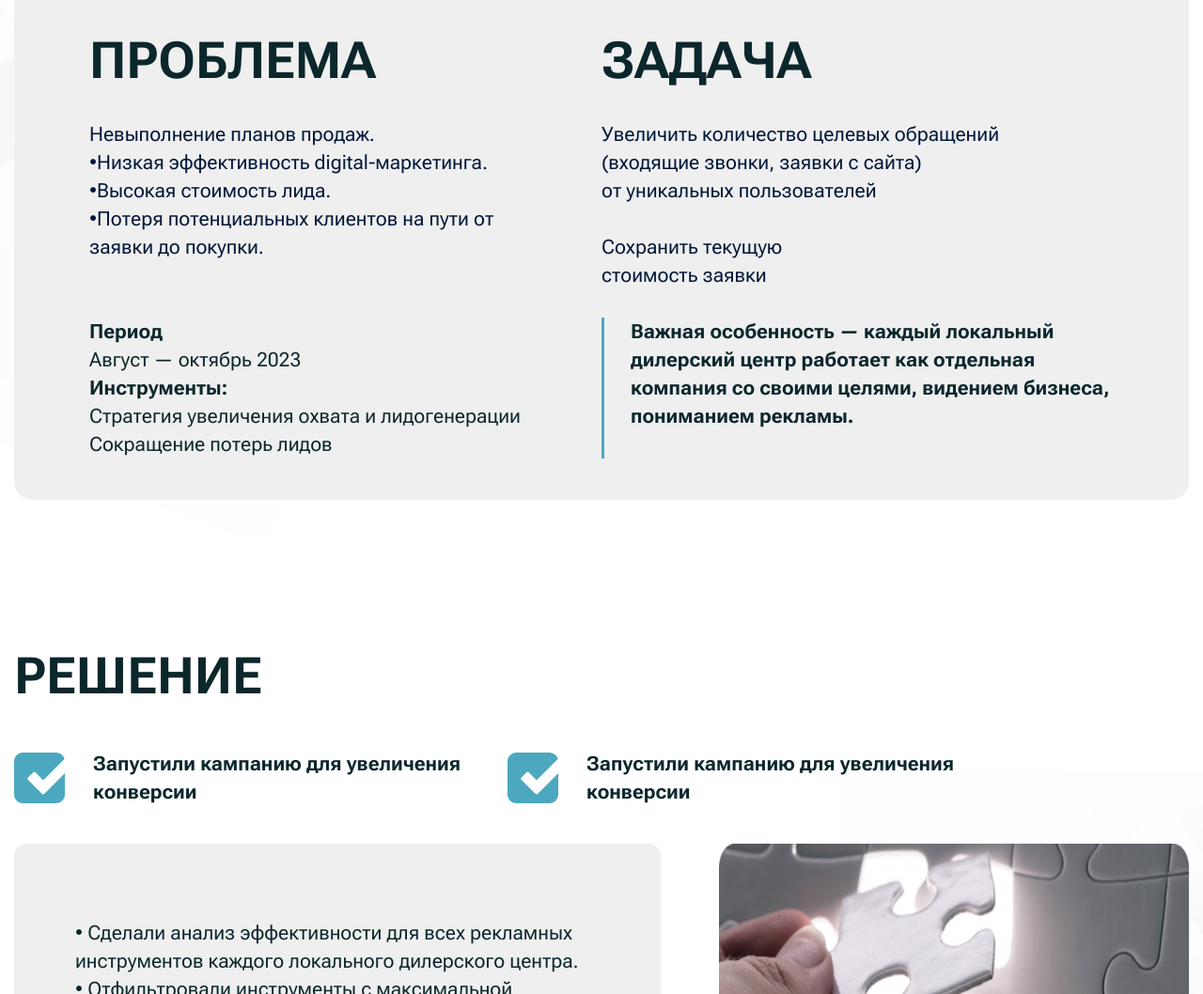
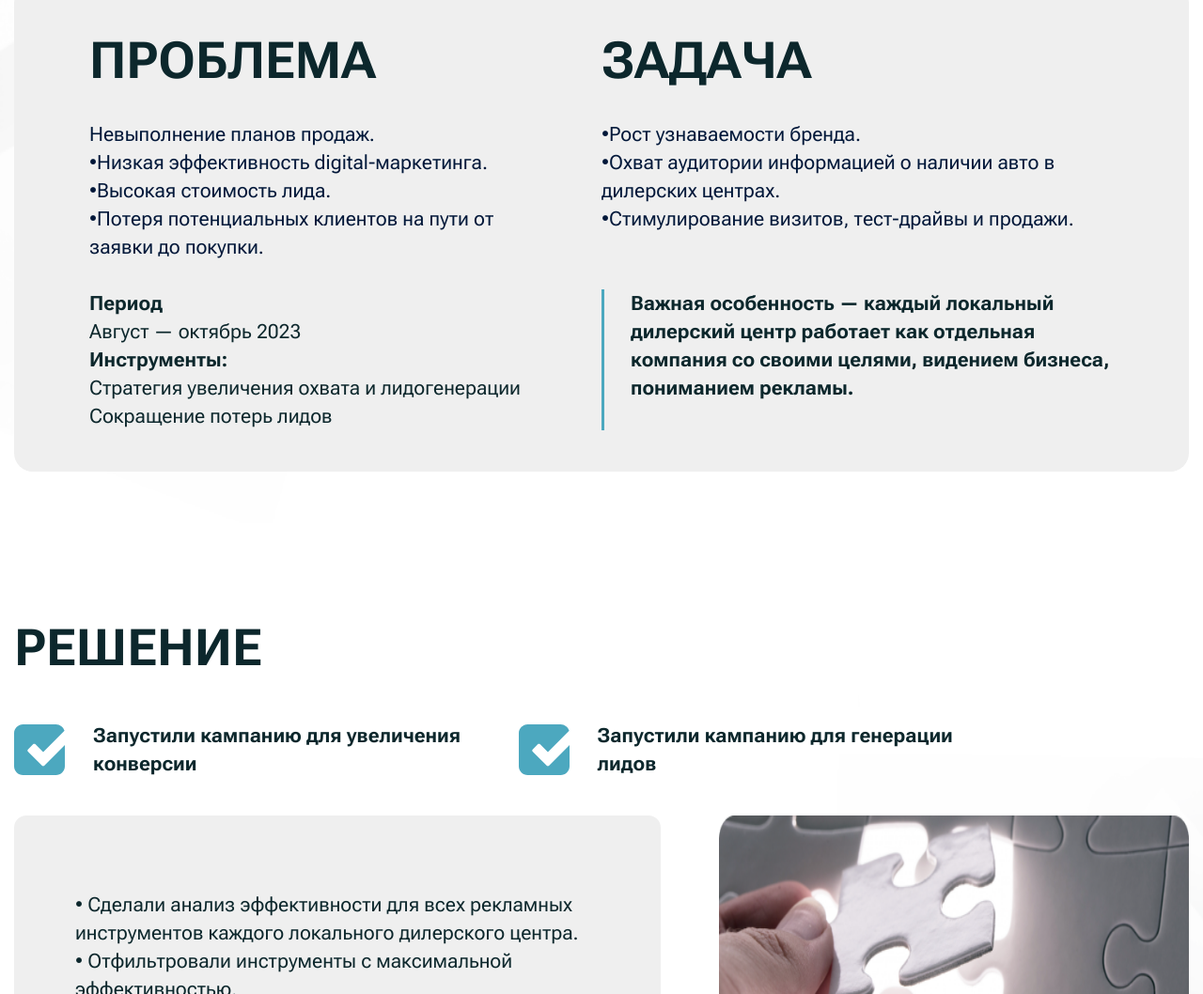
Before and after one commit to ReaverJS/webcom-layout, a website: page src/dealer.html in a window 1280 px wide. Shown: the part 884-1942 px from the top of the page at 94% size. Drawn offline with nearby package versions, Linux system fonts and the light colour scheme; files that its build step writes are made by us from their sources.

Commit message:
fix: text changes

```diff
--- a/src/dealer.html
+++ b/src/dealer.html
@@ -40,9 +40,11 @@ title: Ad_Wise Digital
           <h2 class="issue-dealer__title">
             ЗАДАЧА
           </h2>
-          <p class="issue-dealer__text">Увеличить количество целевых обращений<br> (входящие звонки, заявки с сайта)<br> от
-            уникальных пользователей <span class="mobile">и сохранить текущую стоимость заявки</span></p>
-          <p class="issue-dealer__text desktop">Сохранить текущую<br>стоимость заявки</p>
+          <p class="issue-dealer__text mobile">
+            &bull;Рост узнаваемости бренда. <br>
+            &bull;Охват аудитории информацией о наличии авто в дилерских центрах.<br>
+            &bull;Стимулирование визитов, тест-драйвы и продажи.
+          </p>
         </div>
       </div>
       <div class="issue-dealer__info">
@@ -82,7 +84,7 @@ title: Ad_Wise Digital
       <div class="task-solution__inner">
         <img class="task-solution__icon" src="assets/images/virazh/check.svg" alt="check">
         <p class="task-solution__text">
-          Запустили кампанию для увеличения конверсии
+          Запустили кампанию для генерации лидов
         </p>
       </div>
     </div>
@@ -100,7 +102,7 @@ title: Ad_Wise Digital
           <div class="swiper-slide task-solution__inner-mobile">
             <img class="task-solution__icon" src="assets/images/virazh/check.svg" alt="check">
             <p class="task-solution__text">
-              Запустили кампанию для увеличения конверсии
+              Запустили кампанию для генерации лидов
             </p>
           </div>
         </div>
```
Also changed, not shown: src/dealerTT.html (+1 -1 lines), dist/dealer.html.
